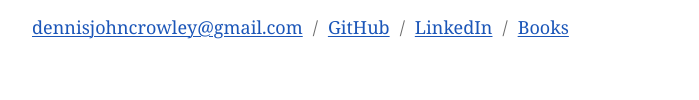
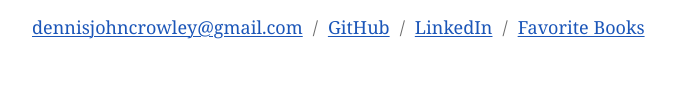
Before and after one commit to DenC-dev/DenC-dev.github.io, a plain HTML site: page index.html in a window 1280 px wide. Shown: the part 433-533 px from the top of the page, without its empty margins (288-987 px from the left). Drawn offline with Linux system fonts and the light colour scheme.

Commit message:
Rename homepage link to Favorite Books

```diff
--- a/index.html
+++ b/index.html
@@ -63,7 +63,7 @@ footer{margin-top:64px;font-size:14px;color:#6b6b6b}
 <span aria-hidden="true">/</span>
 <a href="https://www.linkedin.com/in/denniscrowleyfsu">LinkedIn</a>
 <span aria-hidden="true">/</span>
-<a href="/books.html">Books</a>
+<a href="/books.html">Favorite Books</a>
 </p>
 
 <h2>Research</h2>
```
